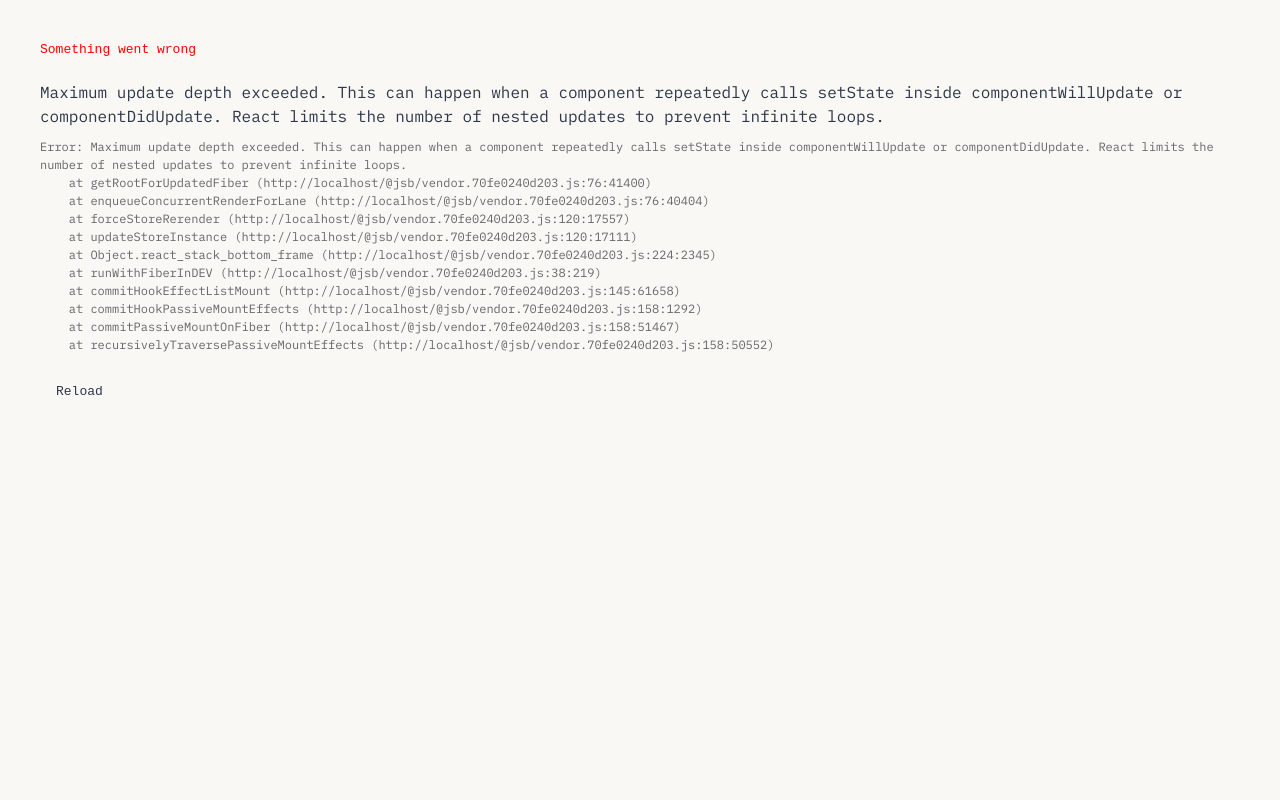
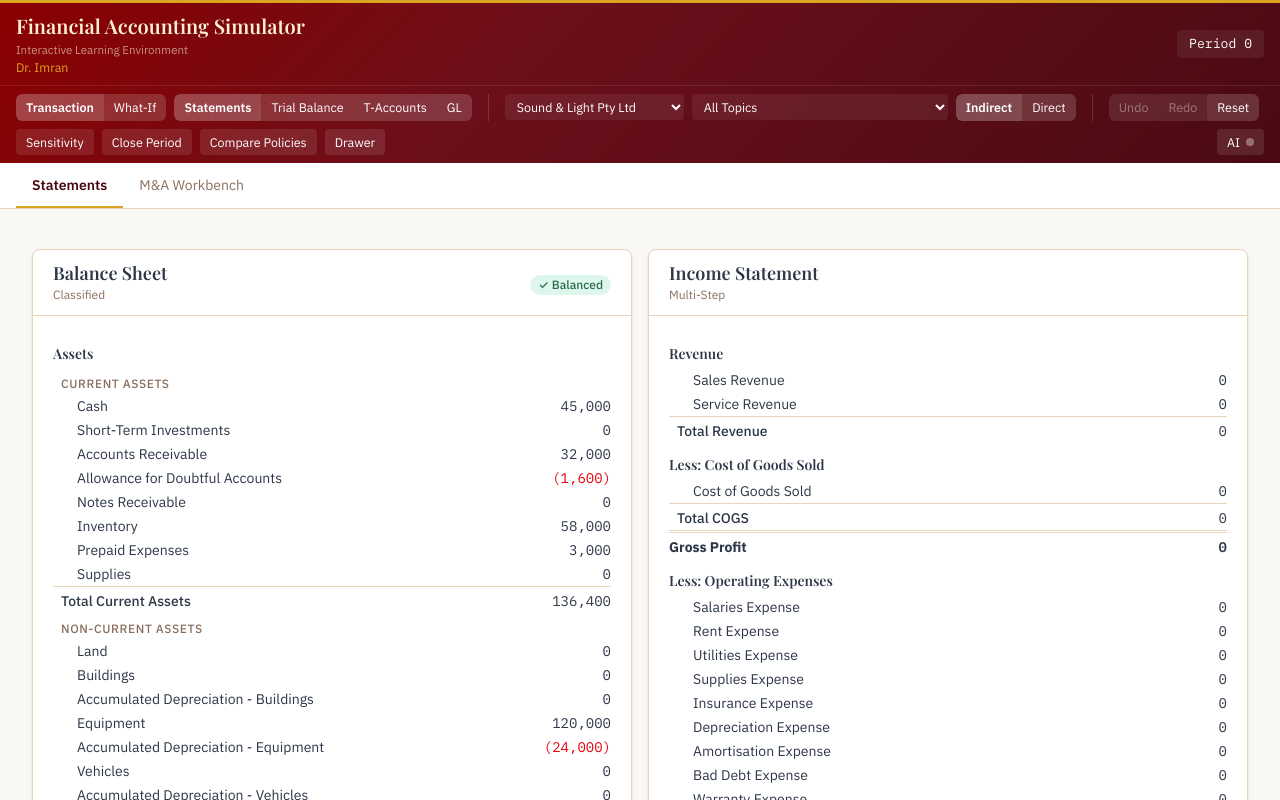
Before and after one commit to imranamindar-rgb/accounting-simulator, a React (Vite) app: page / in a window 1280 px wide. Shown: the top 800 px of the page. Built offline with nearby package versions, Linux system fonts and the light colour scheme.

Commit message:
fix: resolve infinite re-render loop (React error #185)
getStatements()/getRatios() returned new objects on every call inside
Zustand selectors, causing infinite re-render loops. Created stable
useStatements() and useRatios() hooks with useMemo to prevent this.

```diff
--- a/src/components/analysis/PolicyComparison.tsx
+++ b/src/components/analysis/PolicyComparison.tsx
@@ -10,6 +10,7 @@
 
 import { useState } from 'react'
 import { useLedgerStore } from '../../store/ledgerStore'
+import { useStatements } from '../../hooks/useStatements'
 
 type Tab = 'depreciation' | 'inventory'
 
@@ -175,10 +176,8 @@ function DepreciationTab() {
 }
 
 function InventoryTab() {
-  const getStatements = useLedgerStore((s) => s.getStatements)
   const ledger = useLedgerStore((s) => s.ledger)
-
-  const { incomeStatement } = getStatements()
+  const { incomeStatement } = useStatements()
 
   const currentCOGS = incomeStatement.totalCOGS
   const totalRevenue = incomeStatement.totalRevenue
--- a/src/components/analysis/RatioDashboard.tsx
+++ b/src/components/analysis/RatioDashboard.tsx
@@ -8,6 +8,7 @@
 
 import { useState } from 'react'
 import { useLedgerStore } from '../../store/ledgerStore'
+import { useRatios } from '../../hooks/useStatements'
 import RatioCard from './RatioCard'
 import type { RatioCardProps } from './RatioCard'
 import DuPontChart from './DuPontChart'
@@ -260,8 +261,8 @@ function SectionHeader({
 // ── Main dashboard ──────────────────────────────────────────────────
 
 export default function RatioDashboard() {
-  const getRatios = useLedgerStore((s) => s.getRatios)
   const selectedCompany = useLedgerStore((s) => s.selectedCompany)
+  const ratios = useRatios()
 
   // All sections start expanded
   const [expanded, setExpanded] = useState<Record<string, boolean>>(() => {
@@ -272,8 +273,6 @@ export default function RatioDashboard() {
   })
 
   if (!selectedCompany) return null
-
-  const ratios = getRatios()
 
   function toggle(key: string) {
     setExpanded((prev) => ({ ...prev, [key]: !prev[key] }))
--- a/src/components/flow/FlowDiagram.tsx
+++ b/src/components/flow/FlowDiagram.tsx
@@ -12,7 +12,7 @@
  */
 
 import { useState } from 'react'
-import { useLedgerStore } from '../../store/ledgerStore'
+import { useStatements } from '../../hooks/useStatements'
 import StatementPanel from '../statements/StatementPanel'
 
 // ── Currency formatting ────────────────────────────────────────────
@@ -352,7 +352,7 @@ function Legend() {
 
 export default function FlowDiagram() {
   const { balanceSheet, incomeStatement, cashFlowStatement, equityStatement } =
-    useLedgerStore((s) => s.getStatements())
+    useStatements()
 
   // Group connections by their position in the grid
   const topHorizontal = CONNECTIONS.filter((c) => c.from === 'IS' && c.to === 'BS')
--- a/src/components/statements/BalanceSheet.tsx
+++ b/src/components/statements/BalanceSheet.tsx
@@ -6,6 +6,7 @@
  */
 
 import { useLedgerStore } from '../../store/ledgerStore'
+import { useStatements } from '../../hooks/useStatements'
 import StatementPanel from './StatementPanel'
 import {
   LineItem,
@@ -56,7 +57,7 @@ function BalancedIndicator({ balanced }: { balanced: boolean }) {
 }
 
 export default function BalanceSheet() {
-  const statements = useLedgerStore((s) => s.getStatements())
+  const statements = useStatements()
   const scale = useLedgerStore((s) => s.selectedCompany?.scale ?? 'ones')
   const { balanceSheet: bs } = statements
 
--- a/src/components/statements/CashFlowStatement.tsx
+++ b/src/components/statements/CashFlowStatement.tsx
@@ -7,6 +7,7 @@
  */
 
 import { useLedgerStore } from '../../store/ledgerStore'
+import { useStatements } from '../../hooks/useStatements'
 import { useUIStore } from '../../store/uiStore'
 import StatementPanel from './StatementPanel'
 import {
@@ -30,7 +31,7 @@ function MethodBadge({ method }: { method: 'indirect' | 'direct' }) {
 }
 
 export default function CashFlowStatement() {
-  const statements = useLedgerStore((s) => s.getStatements())
+  const statements = useStatements()
   const scale = useLedgerStore((s) => s.selectedCompany?.scale ?? 'ones')
   const cashFlowMethod = useUIStore((s) => s.cashFlowMethod)
 
--- a/src/components/statements/EquityStatement.tsx
+++ b/src/components/statements/EquityStatement.tsx
@@ -6,6 +6,7 @@
  */
 
 import { useLedgerStore } from '../../store/ledgerStore'
+import { useStatements } from '../../hooks/useStatements'
 import StatementPanel from './StatementPanel'
 import {
   LineItem,
@@ -14,7 +15,7 @@ import {
   TotalRow,
 } from './LineItem'
 export default function EquityStatement() {
-  const statements = useLedgerStore((s) => s.getStatements())
+  const statements = useStatements()
   const scale = useLedgerStore((s) => s.selectedCompany?.scale ?? 'ones')
   const { equityStatement: eq } = statements
 
--- a/src/components/statements/IncomeStatement.tsx
+++ b/src/components/statements/IncomeStatement.tsx
@@ -8,6 +8,7 @@
  */
 
 import { useLedgerStore } from '../../store/ledgerStore'
+import { useStatements } from '../../hooks/useStatements'
 import StatementPanel from './StatementPanel'
 import {
   LineItem,
@@ -43,7 +44,7 @@ function AccountLines({
 }
 
 export default function IncomeStatement() {
-  const statements = useLedgerStore((s) => s.getStatements())
+  const statements = useStatements()
   const scale = useLedgerStore((s) => s.selectedCompany?.scale ?? 'ones')
   const sharesOutstanding = useLedgerStore((s) => s.sharesOutstanding)
   const { incomeStatement: is } = statements
--- /dev/null
+++ b/src/hooks/useStatements.ts
@@ -0,0 +1,39 @@
+/**
+ * Stable hook for consuming computed financial statements.
+ *
+ * Calling getStatements() inside a Zustand selector creates a new object
+ * every render, which causes infinite re-render loops. This hook instead
+ * calls getStatements() outside the selector and memoises the result with
+ * useMemo keyed on a change counter that increments when the ledger
+ * actually mutates.
+ */
+import { useMemo } from 'react'
+import { useLedgerStore } from '../store/ledgerStore'
+
+/**
+ * Returns memoised financial statements.  Safe to call during render.
+ */
+export function useStatements() {
+  const ledger = useLedgerStore((s) => s.ledger)
+  const beginningBalances = useLedgerStore((s) => s.beginningBalances)
+  const sharesOutstanding = useLedgerStore((s) => s.sharesOutstanding)
+  const getStatements = useLedgerStore((s) => s.getStatements)
+
+  // We use the ledger instance + its snapshot as a proxy for "did data change".
+  // ledger is a class instance so the reference is stable per company load;
+  // takeSnapshot() is called elsewhere, so we rely on Zustand's set() calls
+  // to signal changes.  useMemo with these deps will recompute only when
+  // the store's ledger/beginningBalances/sharesOutstanding change.
+  return useMemo(() => getStatements(), [ledger, beginningBalances, sharesOutstanding, getStatements])
+}
+
+/**
+ * Returns memoised financial ratios.  Safe to call during render.
+ */
+export function useRatios() {
+  const getRatios = useLedgerStore((s) => s.getRatios)
+  const ledger = useLedgerStore((s) => s.ledger)
+  const beginningBalances = useLedgerStore((s) => s.beginningBalances)
+
+  return useMemo(() => getRatios(), [ledger, beginningBalances, getRatios])
+}
```
